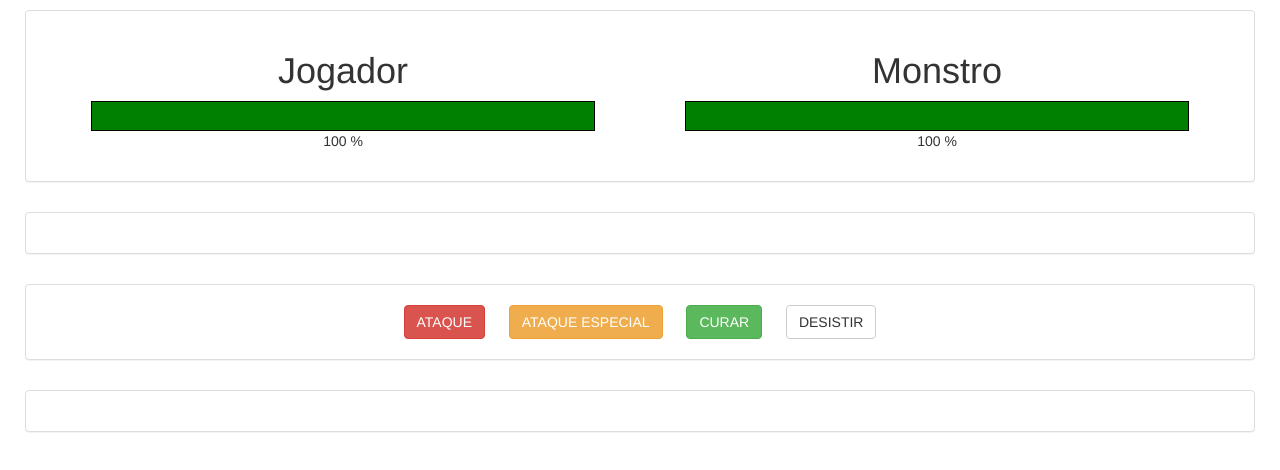
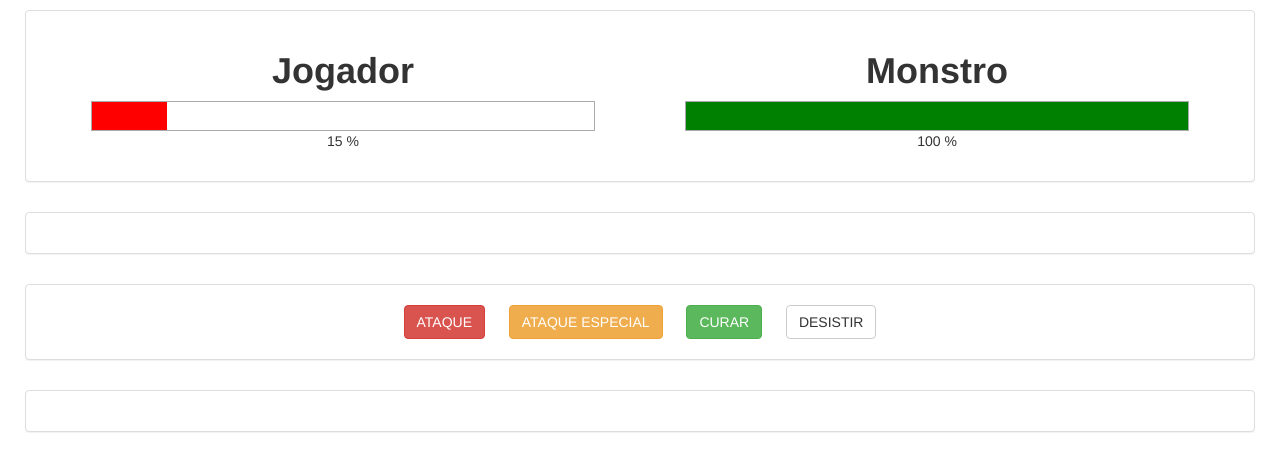
Before and after one commit to CharlesEduardoSCBR/VUEJS2LEARN, a Vue app: page / in a window 1280 px wide. Shown: the top 470 px of the page. Built offline with nearby package versions, Linux system fonts and the light colour scheme.

Commit message:
Projeto 1 - Score Player implementado a funçao da barra de life

```diff
--- a/src/components/Projeto1.vue
+++ b/src/components/Projeto1.vue
@@ -4,7 +4,10 @@
             <div class="playersScores item">
                 <h1>Jogador</h1>
                 <div class="progressBar">
-                    <div class="progressBox" :style="[{backgroundColor:color}]"></div>
+                    <div class="progressBox"
+                        :class="{dangerScore: playerLife < 20}"
+                        :style="{width: playerLife + '%'}"
+                    ></div>
                 </div>
                 <div>
                     <p>{{ playerLife }} %</p>
@@ -13,7 +16,10 @@
             <div class="playersScores">
                 <h1>Monstro</h1>
                 <div class="progressBar">
-                    <div class="progressBox" :style="[{backgroundColor:color}]"></div>
+                    <div class="progressBox"
+                        :class="{dangerScore: monsterLife < 20}"
+                        :style="{width: monsterLife + '%'}"
+                    ></div>
                 </div>
                 <div><p>{{ monsterLife }} %</p></div>
             </div>
@@ -34,7 +40,7 @@
 export default {
     data() {
         return {
-            playerLife: 100,
+            playerLife: 15,
             monsterLife: 100,
             color : "green",
         }
@@ -70,15 +76,24 @@ html {
     flex : 1;
 }
 
-.progressBar {
+.scores .playersScores h1 {
+    font-weight: 600;
+}
+
+.scores .progressBar {
 	width: 85%;
 	height: 30px;
     margin: auto;
-	border: 1px solid black;
+	border: 1px solid #aaa;
 }
 
-.progressBox {
+.scores .progressBar .progressBox {
     height: 100%;
+    background-color: green;
+}
+
+.scores .progressBar .progressBox.dangerScore {
+    background-color: red;
 }
 
 .buttons {
```
